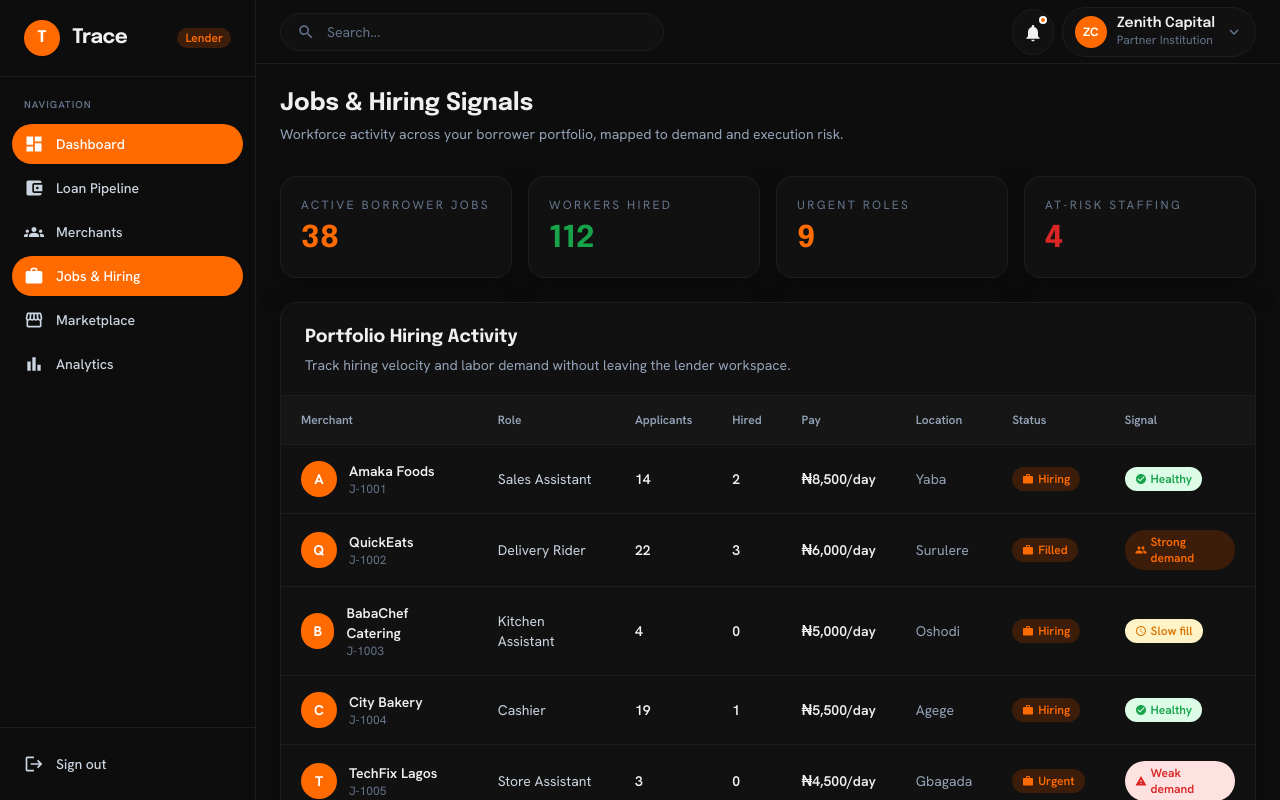
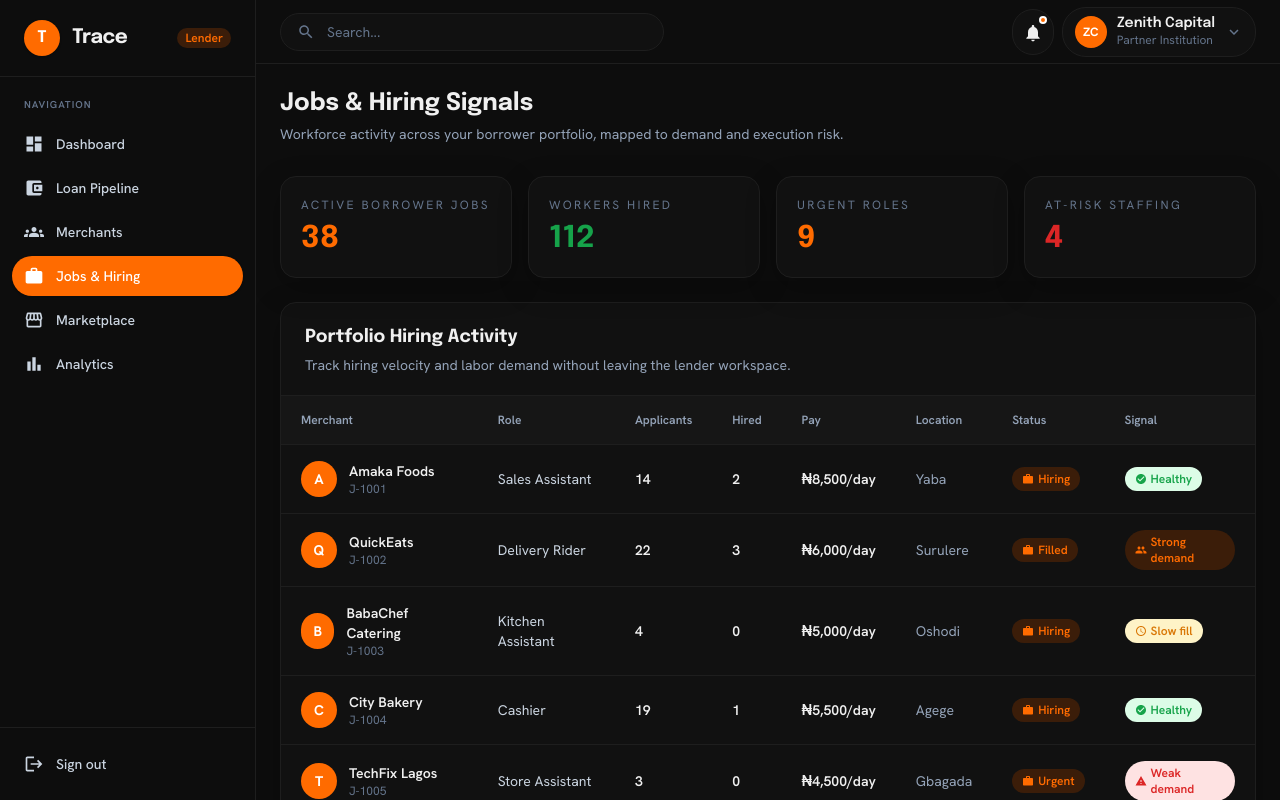
Before and after one commit to Olagold-hackxx/Trace, a Next.js app in the folder frontend/: page /lender/jobs in a window 1280 px wide. Built offline with nearby package versions, Linux system fonts and the light colour scheme.

Commit message:
Adding sidebar

```diff
--- a/frontend/components/layout/sidebar.tsx
+++ b/frontend/components/layout/sidebar.tsx
@@ -41,6 +41,7 @@ export function Sidebar({ role = "user" }: SidebarProps) {
   const nav = role === "lender" ? lenderNav : userNav;
   const accentColor = role === "lender" ? "#ff6b00" : "#ff6b00";
   const accentSoft = role === "lender" ? "#3b1d09" : "#3b1d09";
+  const exactMatchRoutes = new Set(["/dashboard", "/lender", "/payments", "/tracescore", "/lender/analytics"]);
 
   return (
     <aside
@@ -78,9 +79,9 @@ export function Sidebar({ role = "user" }: SidebarProps) {
         <p className="px-3 pb-2 text-[10px] font-semibold uppercase tracking-widest text-[#64748b]">Navigation</p>
         {nav.map((item) => {
           const Icon = item.icon;
-          const isActive =
-            pathname === item.href ||
-            (item.href.length > 1 && pathname.startsWith(`${item.href}/`));
+          const isActive = exactMatchRoutes.has(item.href)
+            ? pathname === item.href
+            : pathname === item.href || (item.href.length > 1 && pathname.startsWith(`${item.href}/`));
           return (
             <Link
               key={item.href + item.label}
```
